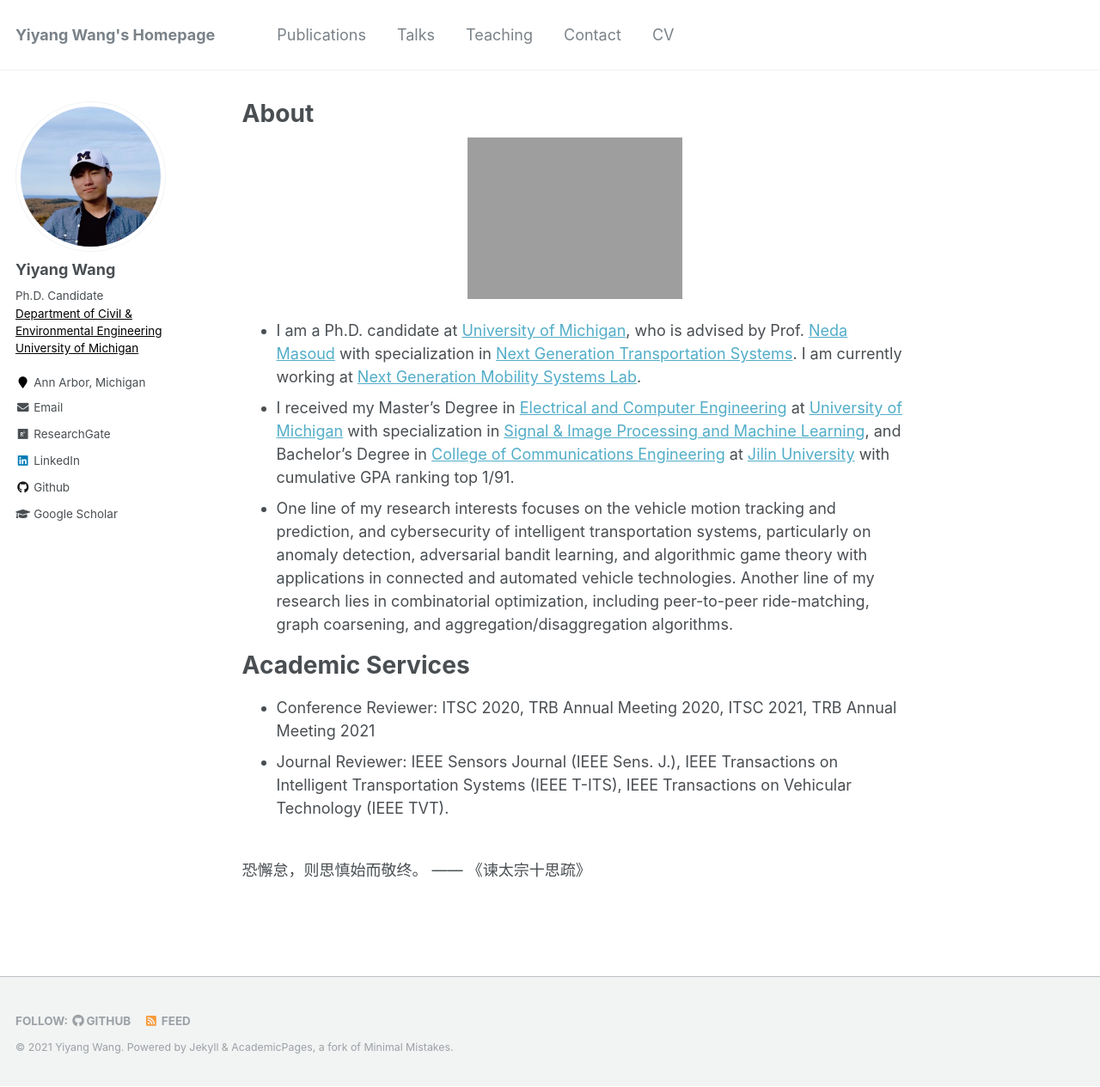
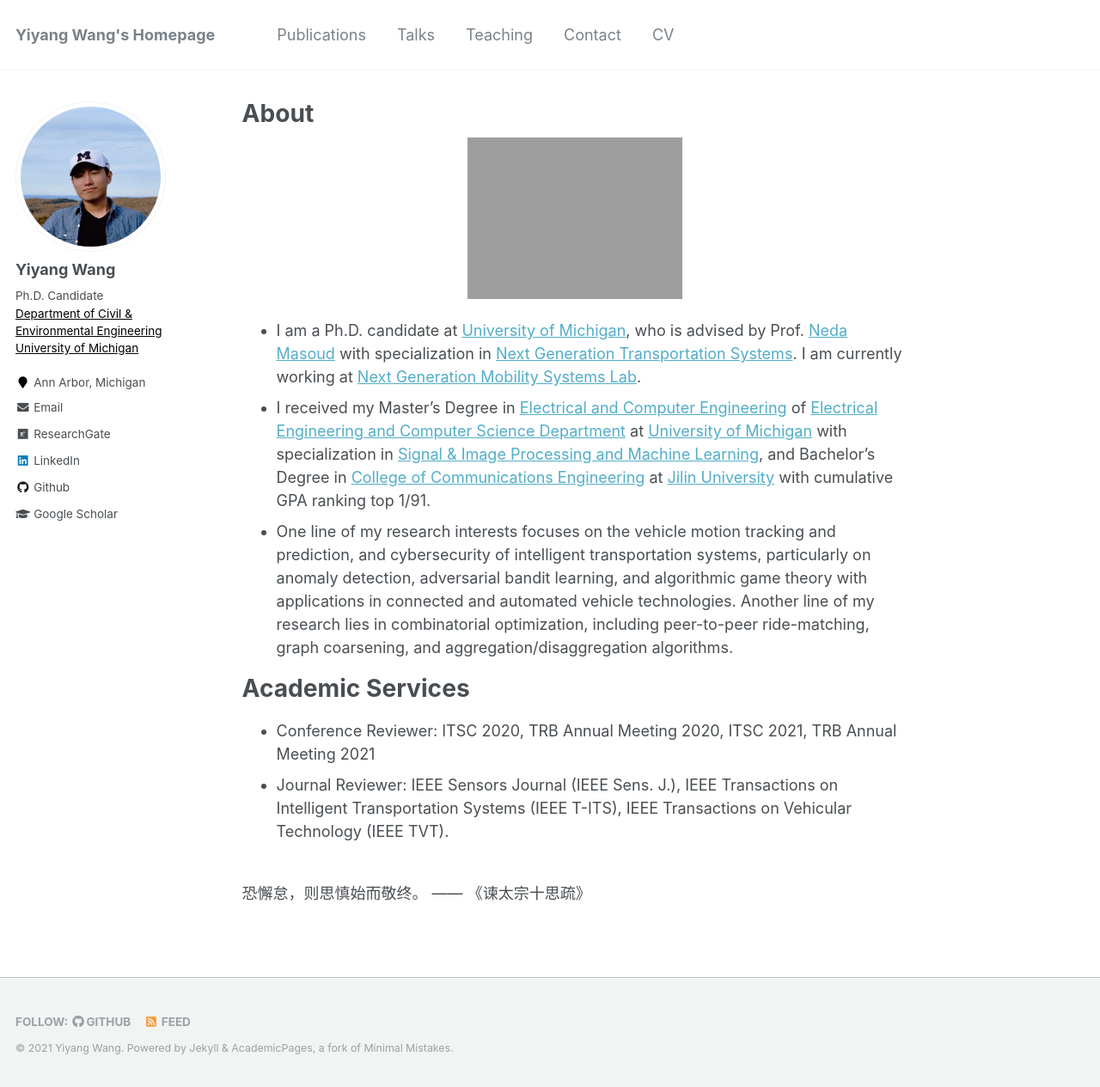
Before and after one commit to yiyangwan/yiyangwan.github.io, a Jekyll site: the page built from _pages/about.md, in a window 1280 px wide and 1265 px high. Shown: the whole window at 86% size. Built offline with Jekyll 4.4.1, drawn with Linux system fonts in a browser that asks for light colours.

Commit message:
Update about.md

```diff
--- a/_pages/about.md
+++ b/_pages/about.md
@@ -16,7 +16,7 @@
 * I am a Ph.D. candidate
 <!-- in the [Department of Civil and Environmental Engineering](https://cee.engin.umich.edu/)  -->
 at [University of Michigan](https://umich.edu/), who is advised by Prof. [Neda Masoud](https://cee.engin.umich.edu/people/masoud-neda/) with specialization in [Next Generation Transportation Systems](https://cee.engin.umich.edu/research/infrastructure/transportation/). I am currently working at [Next Generation Mobility Systems Lab](http://www-personal.umich.edu/~nmasoud/index.html).
-* I received my Master's Degree in [Electrical and Computer Engineering](https://ece.engin.umich.edu/) at [University of Michigan](https://umich.edu/) with specialization in [Signal & Image Processing and Machine Learning](https://ece.engin.umich.edu/research/research-areas/signal-image-processing-and-machine-learning/), and Bachelor's Degree in [College of Communications Engineering](https://dce.jlu.edu.cn/ENGLISH/HOM.htm) at [Jilin University](http://global.jlu.edu.cn/) with cumulative GPA ranking top 1/91.
+* I received my Master's Degree in [Electrical and Computer Engineering](https://ece.engin.umich.edu/) of [Electrical Engineering and Computer Science Department](https://eecs.engin.umich.edu/) at [University of Michigan](https://umich.edu/) with specialization in [Signal & Image Processing and Machine Learning](https://ece.engin.umich.edu/research/research-areas/signal-image-processing-and-machine-learning/), and Bachelor's Degree in [College of Communications Engineering](https://dce.jlu.edu.cn/ENGLISH/HOM.htm) at [Jilin University](http://global.jlu.edu.cn/) with cumulative GPA ranking top 1/91.
 * One line of my research interests focuses on the vehicle motion tracking and prediction, and cybersecurity of intelligent transportation systems, particularly on anomaly detection, adversarial bandit learning, and algorithmic game theory with applications in connected and automated vehicle technologies. Another line of my research lies in combinatorial optimization, including peer-to-peer ride-matching, graph coarsening, and aggregation/disaggregation algorithms.
 
 # Academic Services
```
